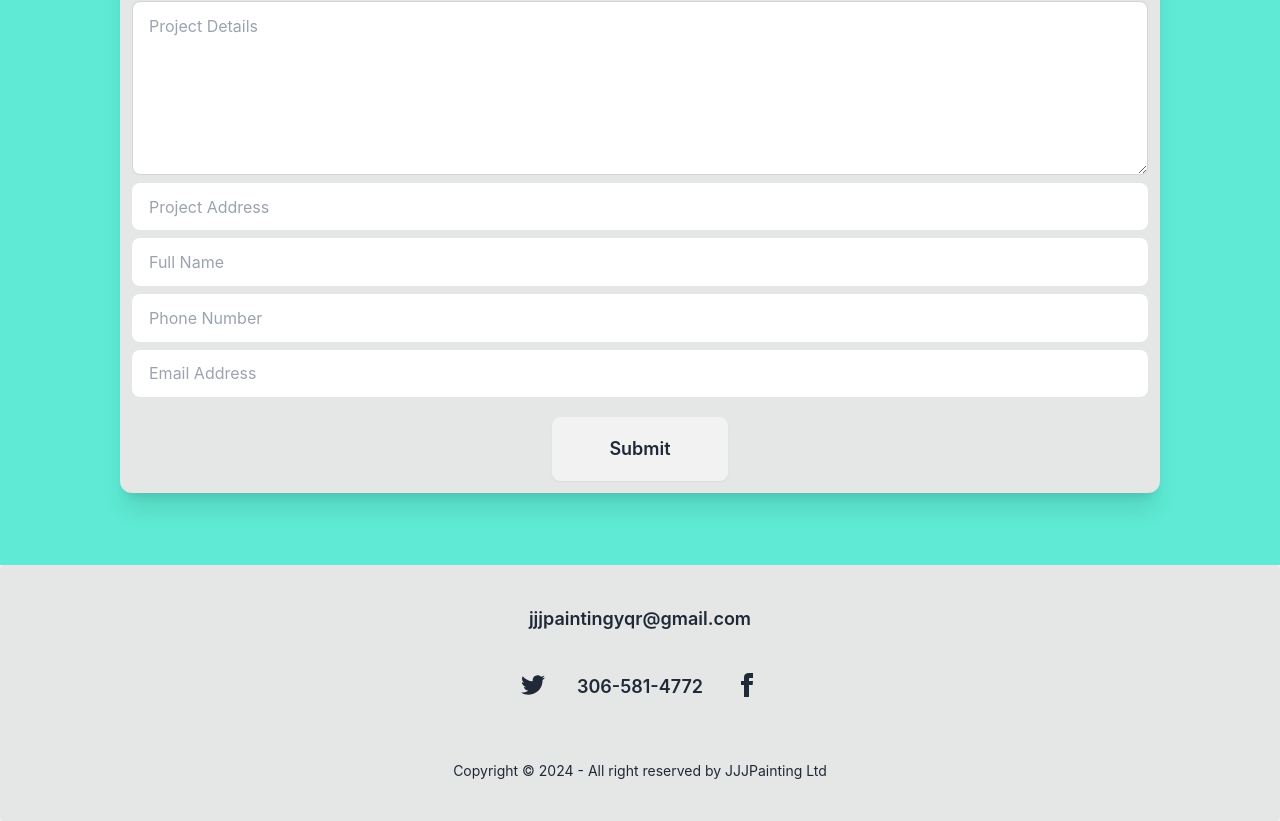
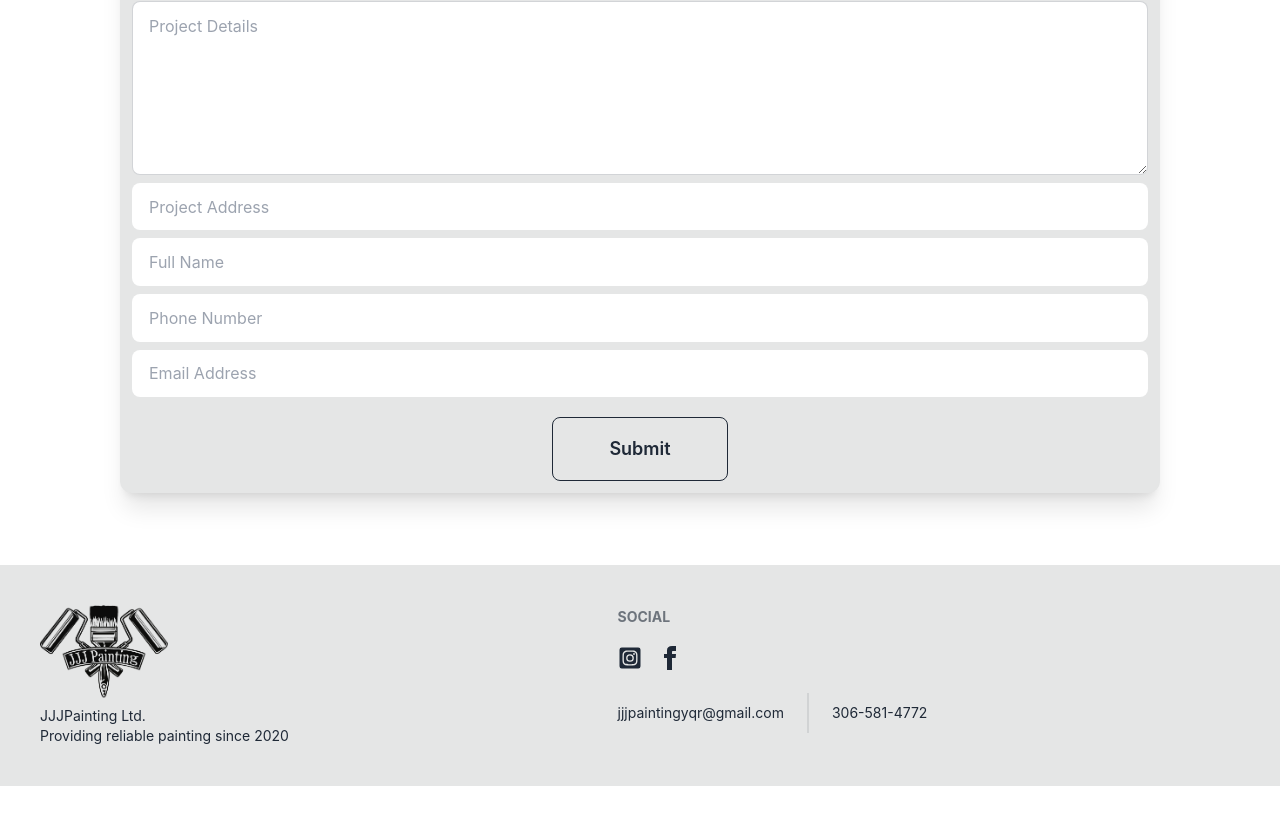
Before and after one commit to TariqLash/jjjpainting, a React (Create React App) app: page /form in a window 1280 px wide. Shown: the part 295-1116 px from the top of the page. After the commit the page ends 1081 px from the top, so only its background shows below. Built offline with nearby package versions, Linux system fonts and the light colour scheme.

Commit message:
minor changes to footer

```diff
--- a/package.json
+++ b/package.json
@@ -10,6 +10,7 @@
     "react": "^18.2.0",
     "react-dom": "^18.2.0",
     "react-helmet": "^6.1.0",
+    "react-icons": "^5.0.1",
     "react-multi-carousel": "^2.8.4",
     "react-router-dom": "^6.22.3",
     "react-scripts": "5.0.1",
--- a/src/App.js
+++ b/src/App.js
@@ -20,6 +20,7 @@ function App() {
               <>
               <Hero />
               <Services/>
+              {/* <div className="divider ml-5 mr-5"></div> */}
               <Form/>
               </>
             }
--- a/src/components/About.jsx
+++ b/src/components/About.jsx
@@ -7,11 +7,11 @@ const About = () => {
 
             <h1 className="w-full text-center mt-8 mb-3 playfair text-5xl font-bold">About</h1>
 
-            <div className="flex flex-col md:flex-row sm:bg-red-100 md:bg-red-300 lg:bg-red-500 shadow-xl about m-3 rounded-xl md:mt-8">
-                <figure className='md:w-4/6'>
+            <div className="flex flex-col md:flex-row shadow-xl about m-3 rounded-xl md:mt-8 bg-base-100">
+                <figure className='md:w-3/5'>
                     <img className='w-full md:h-full rounded-t-xl md:rounded-tr-none md:rounded-l-xl ' src={team} alt="Three Guys" />
                 </figure>
-                <div className="card-body md:w-2/6 ">
+                <div className="card-body md:w-2/5 ">
                     <h2 className="card-title text-4xl font-bold lg:text-6xl lg:mb-3 playfair">Jacob, Josh & Jayden</h2>
 
                     <p>We are three cousins from Regina, Saskatchewan who have always loved helping others. We love to help
--- a/src/components/Footer.jsx
+++ b/src/components/Footer.jsx
@@ -1,23 +1,27 @@
 import React from 'react'
+import logo from '../images/logos/logoTrans.png'
+import { FaInstagramSquare } from "react-icons/fa";
+
 
 const Footer = () => {
   return (
-    <footer className="footer footer-center p-10 bg-base-300 text-base-content rounded">
-      <nav className="grid grid-flow-col gap-4">
-      <text className='text-lg font-semibold'>jjjpaintingyqr@gmail.com</text>
-      </nav>
-      <nav>
+    <footer className="footer p-10 bg-base-300 text-base-content">
+      <aside>
+        <img src={logo} className='w-32' alt='JJJ Painting logo'></img>
+        <p>JJJPainting Ltd.<br />Providing reliable painting since 2020</p>
+      </aside>
+      <nav className='h-full flex flex-col justify-around'>
+        <h6 className="footer-title">Social</h6>
         <div className="grid grid-flow-col gap-4">
-          <a><svg xmlns="http://www.w3.org/2000/svg" width="24" height="24" viewBox="0 0 24 24" className="fill-current"><path d="M24 4.557c-.883.392-1.832.656-2.828.775 1.017-.609 1.798-1.574 2.165-2.724-.951.564-2.005.974-3.127 1.195-.897-.957-2.178-1.555-3.594-1.555-3.179 0-5.515 2.966-4.797 6.045-4.091-.205-7.719-2.165-10.148-5.144-1.29 2.213-.669 5.108 1.523 6.574-.806-.026-1.566-.247-2.229-.616-.054 2.281 1.581 4.415 3.949 4.89-.693.188-1.452.232-2.224.084.626 1.956 2.444 3.379 4.6 3.419-2.07 1.623-4.678 2.348-7.29 2.04 2.179 1.397 4.768 2.212 7.548 2.212 9.142 0 14.307-7.721 13.995-14.646.962-.695 1.797-1.562 2.457-2.549z"></path></svg></a>
-          <div className='divider'></div>
-          <text className='text-lg font-semibold'>306-581-4772</text>
-          <div className='divider'></div>
-          <a><svg xmlns="http://www.w3.org/2000/svg" width="24" height="24" viewBox="0 0 24 24" className="fill-current"><path d="M9 8h-3v4h3v12h5v-12h3.642l.358-4h-4v-1.667c0-.955.192-1.333 1.115-1.333h2.885v-5h-3.808c-3.596 0-5.192 1.583-5.192 4.615v3.385z"></path></svg></a>
+          <a target="_blank" rel="noopener noreferrer" href='https://www.instagram.com/jjjpaintingyqr/'><FaInstagramSquare className='text-2xl'/></a>
+          <a target="_blank" rel="noopener noreferrer" href='https://www.facebook.com/jjjpaintingyqr'><svg xmlns="http://www.w3.org/2000/svg" width="24" height="24" viewBox="0 0 24 24" className="fill-current"><path d="M9 8h-3v4h3v12h5v-12h3.642l.358-4h-4v-1.667c0-.955.192-1.333 1.115-1.333h2.885v-5h-3.808c-3.596 0-5.192 1.583-5.192 4.615v3.385z"></path></svg></a>
+        </div>
+        <div className="flex h-16 items-center">
+          <text className='text-md'>jjjpaintingyqr@gmail.com</text>
+          <div className="divider divider-horizontal h-10 mt-3"></div>
+          <text className='text-md'>306-581-4772</text>
         </div>
       </nav>
-      <aside>
-        <p>Copyright © 2024 - All right reserved by JJJPainting Ltd</p>
-      </aside>
     </footer>
   )
 }
--- a/src/components/Form.jsx
+++ b/src/components/Form.jsx
@@ -22,7 +22,7 @@ export const Form = () => {
       );
   };
   return (
-    <div className=' flex justify-center pt-5 pb-10 w-full bg-teal-300'>
+    <div className=' flex justify-center pt-5 pb-10 w-full bg-base-100'>
       <form ref={form} onSubmit={sendEmail} className='form rounded-xl w-full items-center shadow-xl bg-base-300 p-3 m-8 flex flex-col'>
         <h1 className='text-center playfair font-bold text-6xl mb-5'>Request A Free Quote</h1>
         <text>Leave us a few details and we'll contact you to schedule an estimate</text>
@@ -35,7 +35,7 @@ export const Form = () => {
         <input type="phone" name="phone_number" placeholder="Phone Number" className="input w-full mt-2" />
         <input type="email" name='user_email' placeholder="Email Address" className="input w-full mt-2" />
 
-        <input type="submit" value="Submit" className="btn btn-lg mt-5 w-44" />
+        <input type="submit" value="Submit" className="btn btn-lg btn-outline mt-5 w-44" />
       </form>
 
     </div>
--- a/src/components/Navbar.jsx
+++ b/src/components/Navbar.jsx
@@ -26,7 +26,7 @@ const Navbar = () => {
                 </ul>
             </div>
             <div className="navbar-end">
-                <a href='/form' className="btn">Get FREE Quote</a>
+                <a href='/form' className="btn">Get Quote</a>
             </div>
         </nav>
     )
--- a/src/components/Services.jsx
+++ b/src/components/Services.jsx
@@ -55,7 +55,7 @@ const responsive = {
 
 const Services = () => {
     return (
-        <div className='pt-5 pb-5 min-h-screen bg-green-300'>
+        <div className='pt-5 pb-5 min-h-screen'>
             <h1 className="w-full text-center mt-8 mb-3 playfair text-5xl font-bold">Services</h1>
 
             <div className='flex flex-wrap justify-center p-3'>
```
Also changed, not shown: 1 other file (tests, documents, lock files or other folders).
